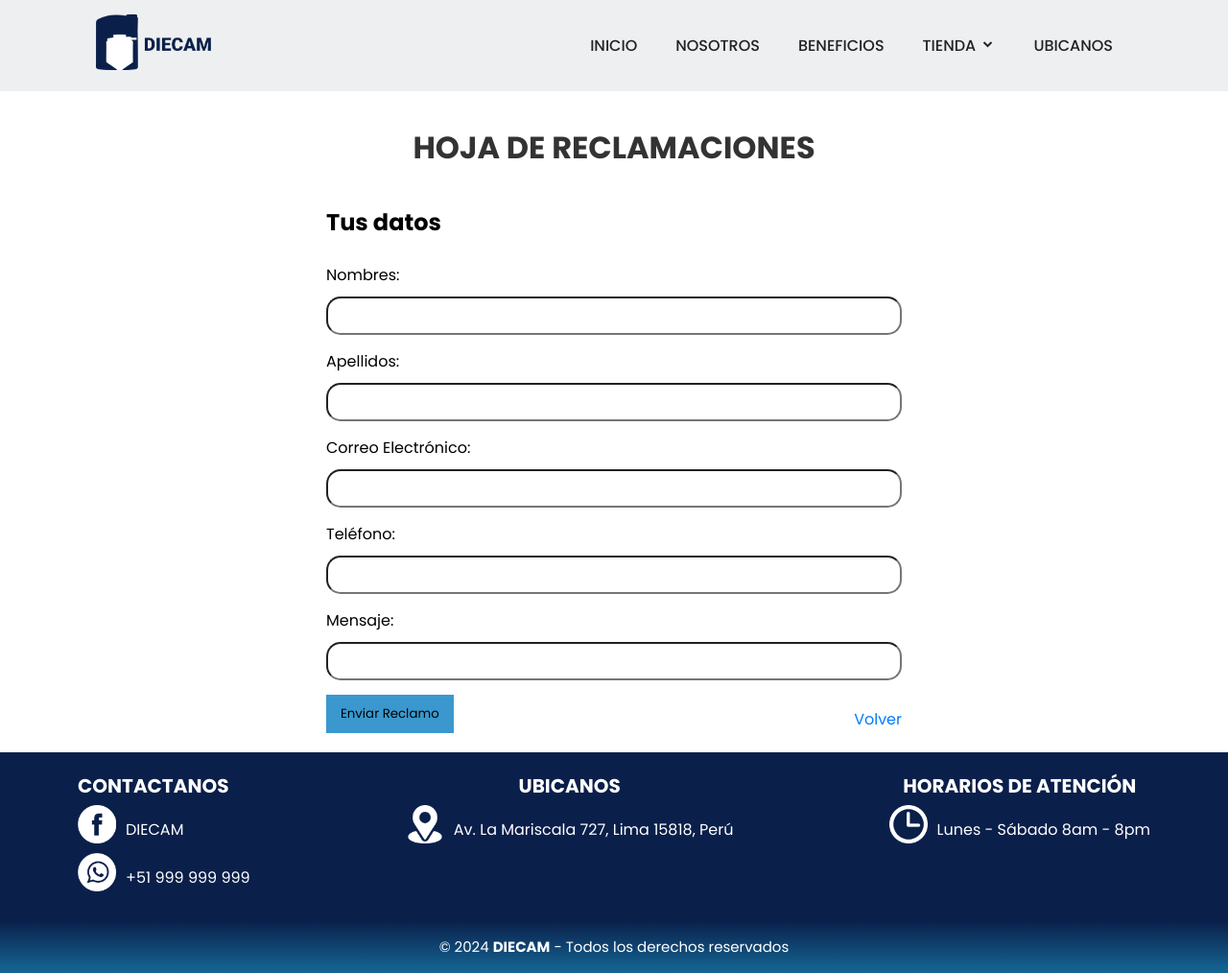
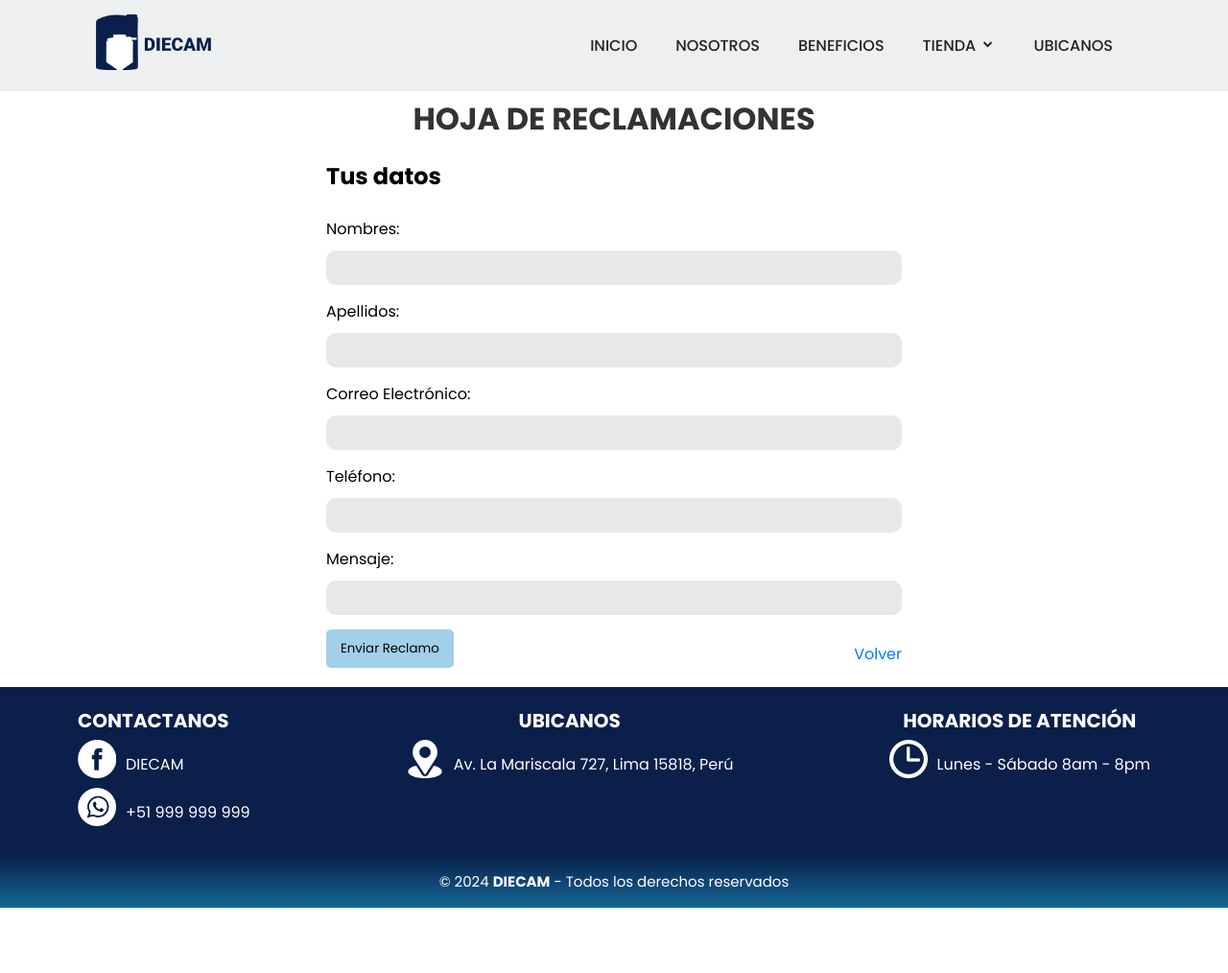
Before and after one commit to Ander678/PAGINA_ROTOPLAST, a PHP site: page /reclamo.html in a window 1280 px wide. Shown: the whole page at 96% size. After the commit the page ends 946 px from the top, so only its background shows below. Run offline with PHP 8.4, Linux system fonts and the light colour scheme.

Commit message:
ultimos cambios sin resposive

```diff
--- a/rotoplast/css/reclamo.css
+++ b/rotoplast/css/reclamo.css
@@ -18,19 +18,23 @@ input{
     padding: 8px;
     margin-bottom: 15px;
     box-sizing: border-box;
-    border-radius: 15px;
+    border-radius: 10px;
+    background-color: rgba(128, 128, 128, 0.185);
+    border: none;
 }
 
 button {
-    background-color: #3a98cf;
+    background-color: #a2cfe9;
     color: #000000;
     padding: 10px 15px;
     border: none;
     cursor: pointer;
+    border-radius: 5px;
 }
 
 button:hover {
     background-color: #2e5fe7;
+    color: white;
 }
 #formulario-container {
     background-color: #fff;
@@ -73,6 +77,6 @@ button:hover {
     padding: 20px;
     background-color: #ffffff;
     align-items: center;
-    margin-top: 20px;
+    margin-top: 80px;
     position: relative;
 }
--- a/rotoplast/css/style.css
+++ b/rotoplast/css/style.css
@@ -108,7 +108,7 @@ header{
     width: 100%;
     min-height: 100vh;
     position: relative;
-    background-image: url(../img/zyro-image.png);
+    background-image: url(../img//1707363976312.jpg);
     background-repeat: no-repeat;
     background-position: center right;
     background-size: cover;
--- a/rotoplast/reclamo.html
+++ b/rotoplast/reclamo.html
@@ -33,9 +33,8 @@
 
 
     <div id="HOJA">
-        <br><br><br><br><br>
         <h1>HOJA DE RECLAMACIONES</h1>
-        <br><br>
+        <br>
             <form action="#" method="post">
 
 
```
Also changed, not shown: rotoplast/index.html (+8 -7 lines), rotoplast/productos.html (+8 -5 lines), rotoplast/img/1707363976312.jpg (added), rotoplast/img/Logo.png (deleted), rotoplast/img/home-rotoplas.jpg (added), rotoplast/img/img1.png (deleted), rotoplast/img/maxresdefault-1014x487-1.jpg (deleted), rotoplast/img/productos-rotoplas-scaled.jpg (added).
